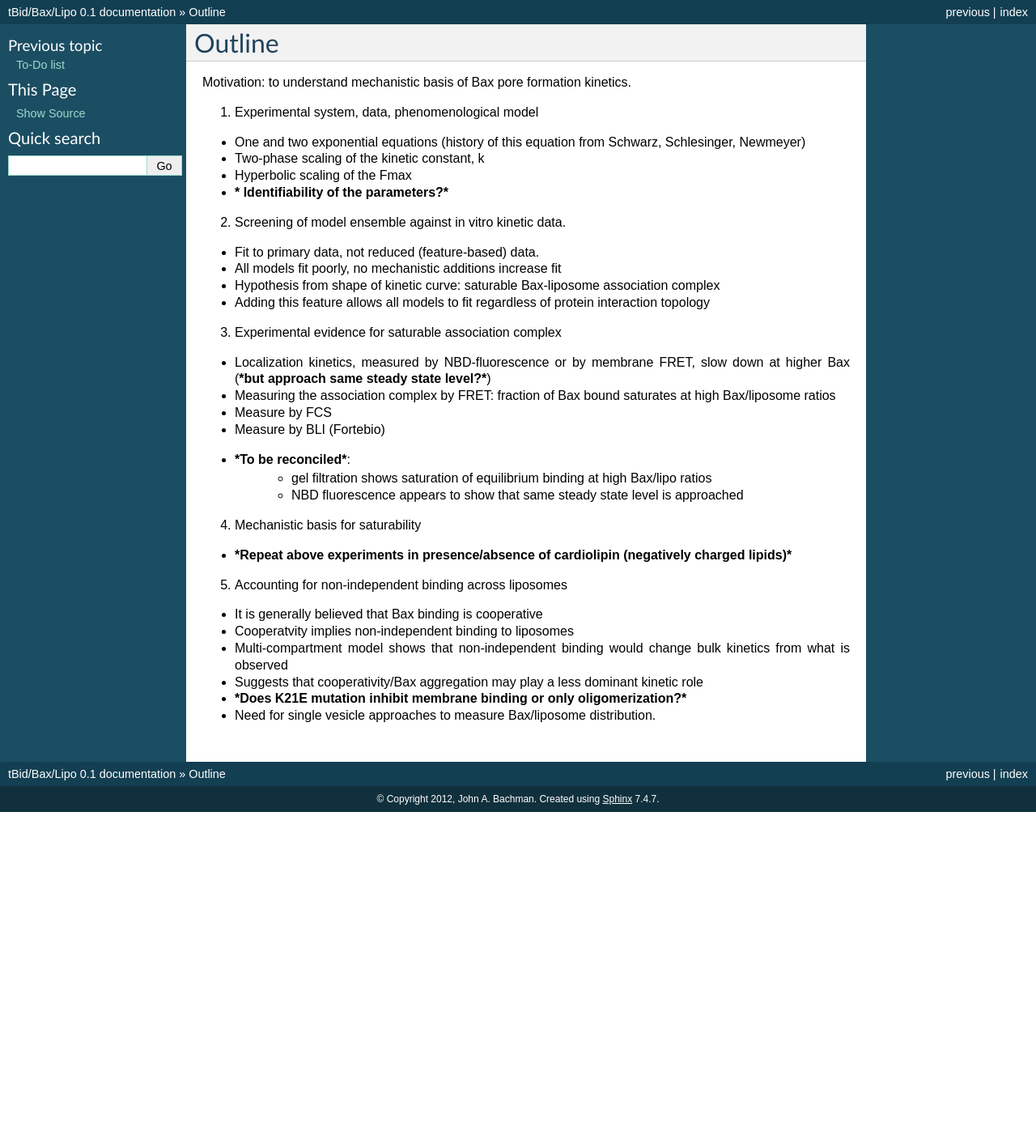
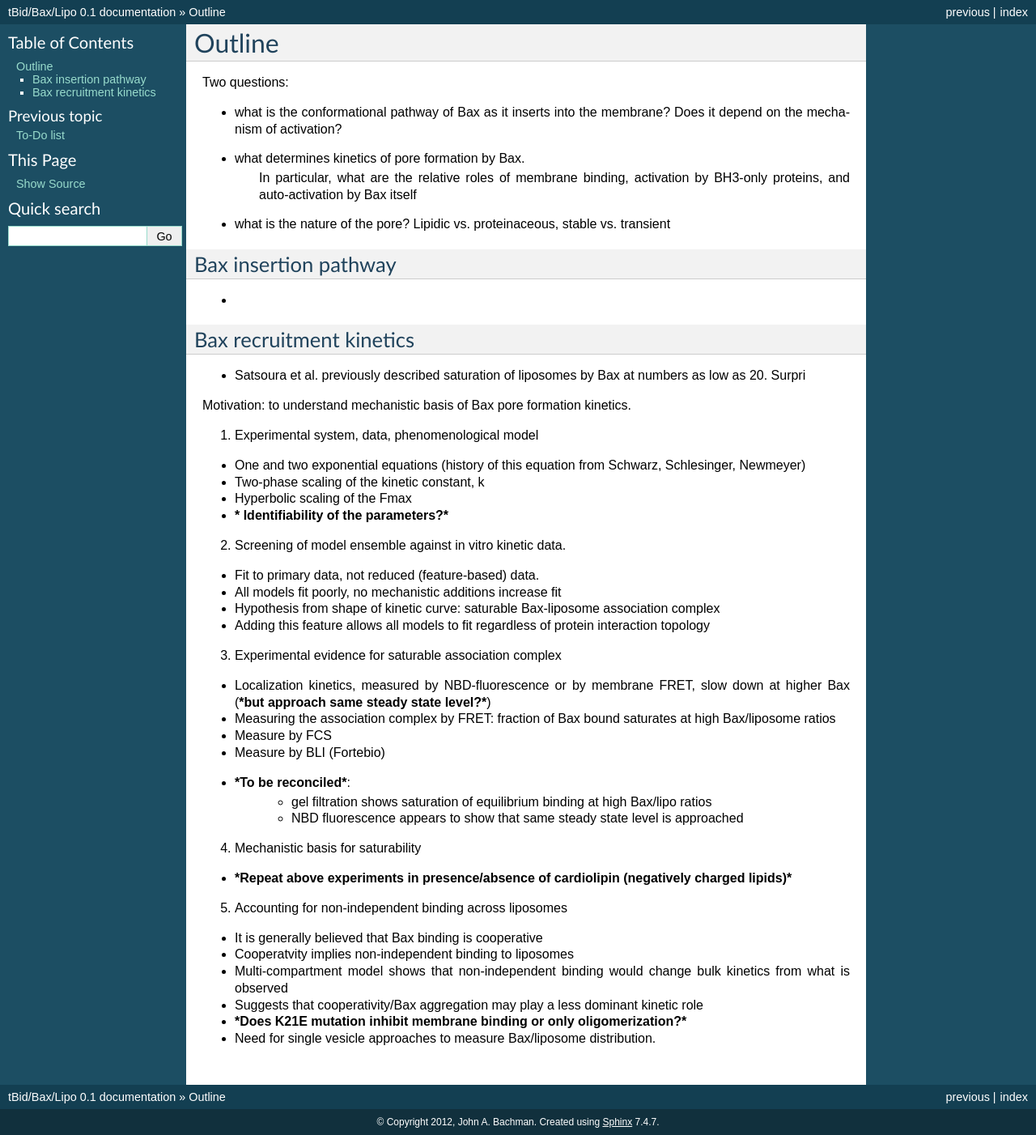
Before and after one commit to johnbachman/tBidBaxLipo, a Sphinx documentation site: the page built from doc/outline.rst, in a window 1280 px wide. Shown: the whole page at 81% size. Built offline with Sphinx 7.4.7, drawn with Linux system fonts in a browser that asks for light colours; pages that are not in the unit, such as notebooks, are missing from menus; before the commit the page ends 1003 px from its top, so only the background shows below that.

```diff
--- a/doc/outline.rst
+++ b/doc/outline.rst
@@ -1,5 +1,27 @@
 Outline
 =======
+
+Two questions:
+
+* what is the conformational pathway of Bax as it inserts into the membrane?
+  Does it depend on the mechanism of activation?
+
+* what determines kinetics of pore formation by Bax.
+    In particular, what are the relative roles of membrane binding, activation
+    by BH3-only proteins, and auto-activation by Bax itself
+
+* what is the nature of the pore? Lipidic vs. proteinaceous, stable vs. transient
+
+Bax insertion pathway
+---------------------
+
+*
+
+Bax recruitment kinetics
+------------------------
+
+* Satsoura et al. previously described saturation of liposomes by Bax at
+  numbers as low as 20. Surpri
 
 Motivation: to understand mechanistic basis of Bax pore formation kinetics.
 
```
Also changed, not shown: doc/datasets/fret/131021_Fluorescein.rst (added, +67 -0 lines), 1 other file.
